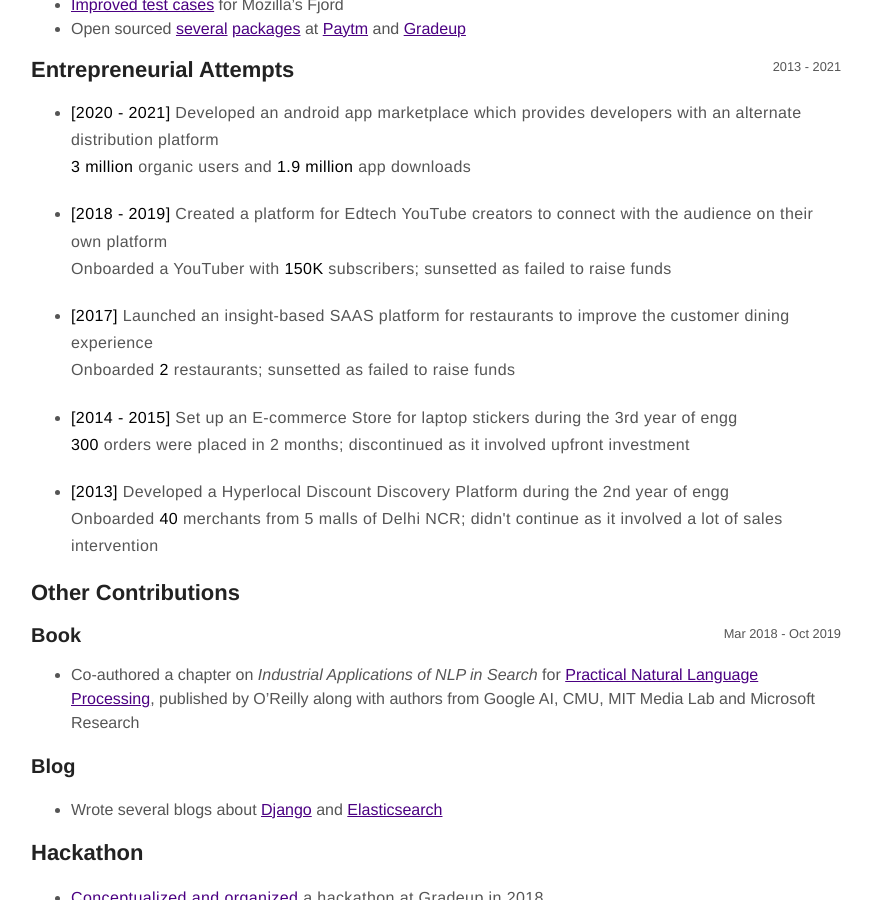
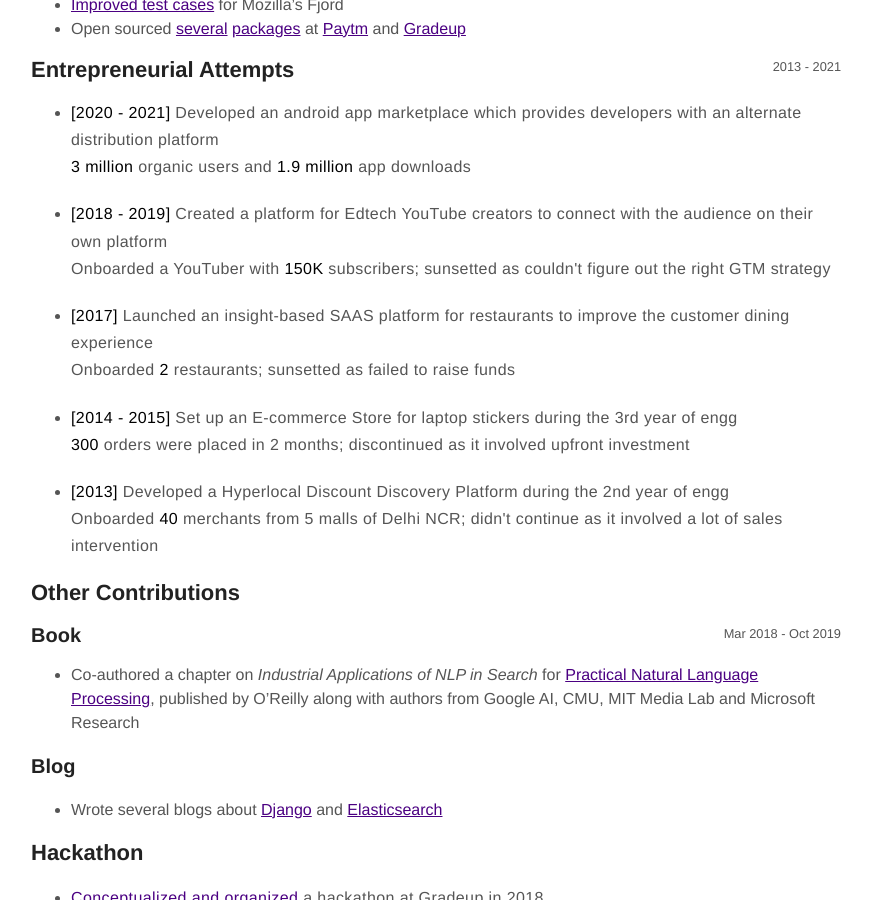
Before and after one commit to taranjeet/taranjeet.github.io, a Jekyll site: the page built from about.md, in a window 1280 px wide and 900 px high, scrolled down 1737 px. Shown: the whole window, without its empty margins (204-1076 px from the left). Built offline with Jekyll 4.4.1, drawn with Linux system fonts in a browser that asks for light colours.

Commit message:
Update about.md

```diff
--- a/about.md
+++ b/about.md
@@ -155,7 +155,7 @@ _Experienced professional adroit in Product Management, Product Growth and Softw
 <strong>3 million</strong> organic users and <strong>1.9 million</strong> app downloads</p>
 
 * <p style="margin-left:0px"><strong>[2018 - 2019]</strong> Created a platform for Edtech YouTube creators to connect with the audience on their own platform<br/>
-Onboarded a YouTuber with <strong>150K</strong> subscribers; sunsetted as failed to raise funds</p>
+Onboarded a YouTuber with <strong>150K</strong> subscribers; sunsetted as couldn't figure out the right GTM strategy</p>
 
 * <p style="margin-left:0px"><strong>[2017]</strong> Launched an insight-based SAAS platform for restaurants to improve the customer dining experience <br/>
 Onboarded <strong>2</strong> restaurants; sunsetted as failed to raise funds</p>
```
